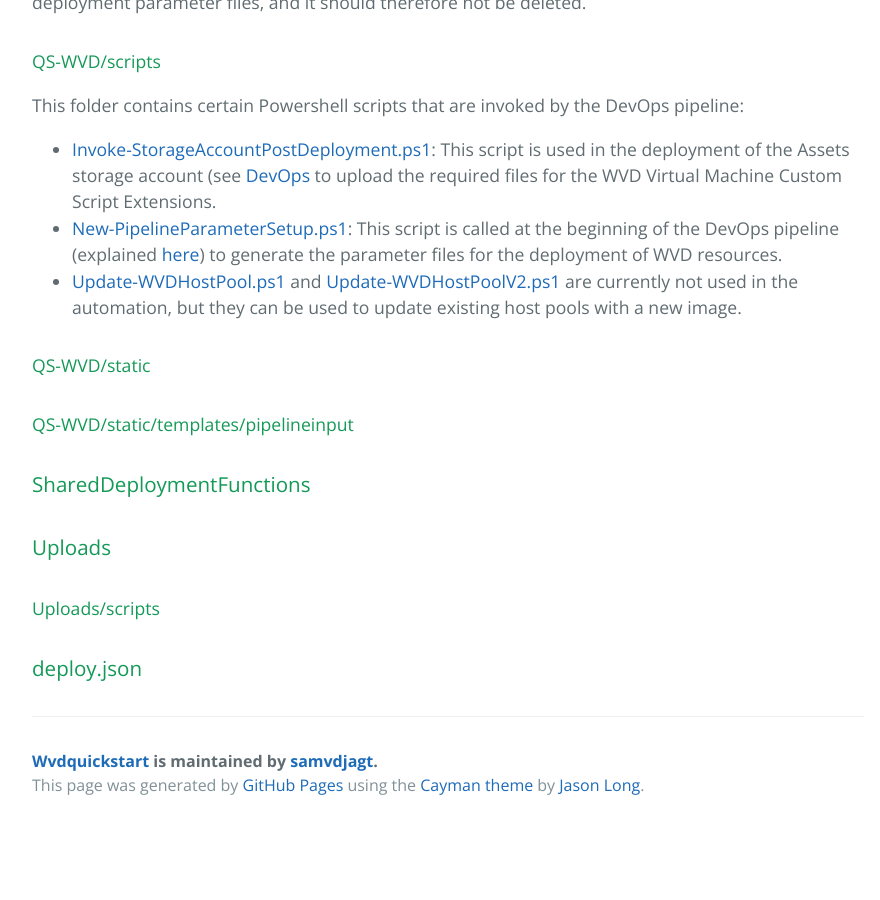
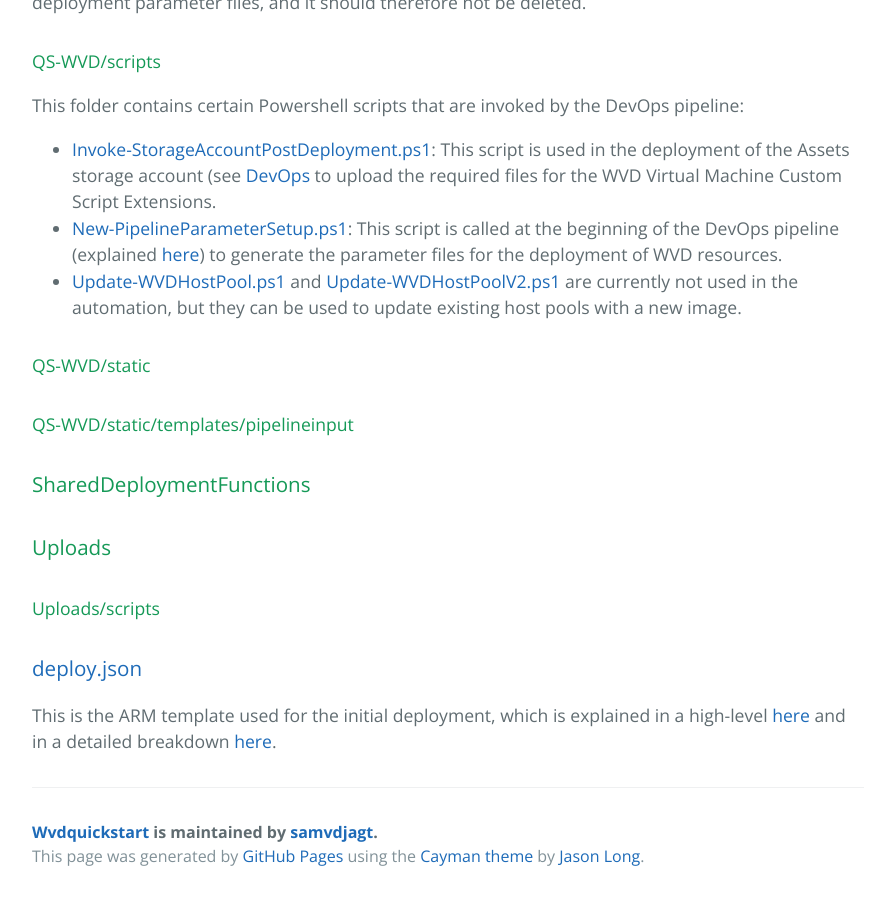
Before and after one commit to samvdjagt/wvdquickstart, a Jekyll site: the page built from repo.md, in a window 1280 px wide and 900 px high, scrolled down 2807 px. Shown: the whole window, without its empty margins (192-1072 px from the left). Built offline with Jekyll 4.4.1, drawn with Linux system fonts in a browser that asks for light colours; before the commit the page ends 3636 px from its top, so only the background shows below that.

Commit message:
Update repo.md

```diff
--- a/repo.md
+++ b/repo.md
@@ -78,4 +78,5 @@
 
 #### Uploads/scripts
 
-### deploy.json
+### <a href="https://github.com/samvdjagt/wvdquickstart/tree/master/deploy.json" target="_blank">deploy.json</a>
+This is the ARM template used for the initial deployment, which is explained in a high-level <a href="concepts" target="_blank">here</a> and in a detailed breakdown <a href="armdeployment" target="_blank">here</a>.
```
